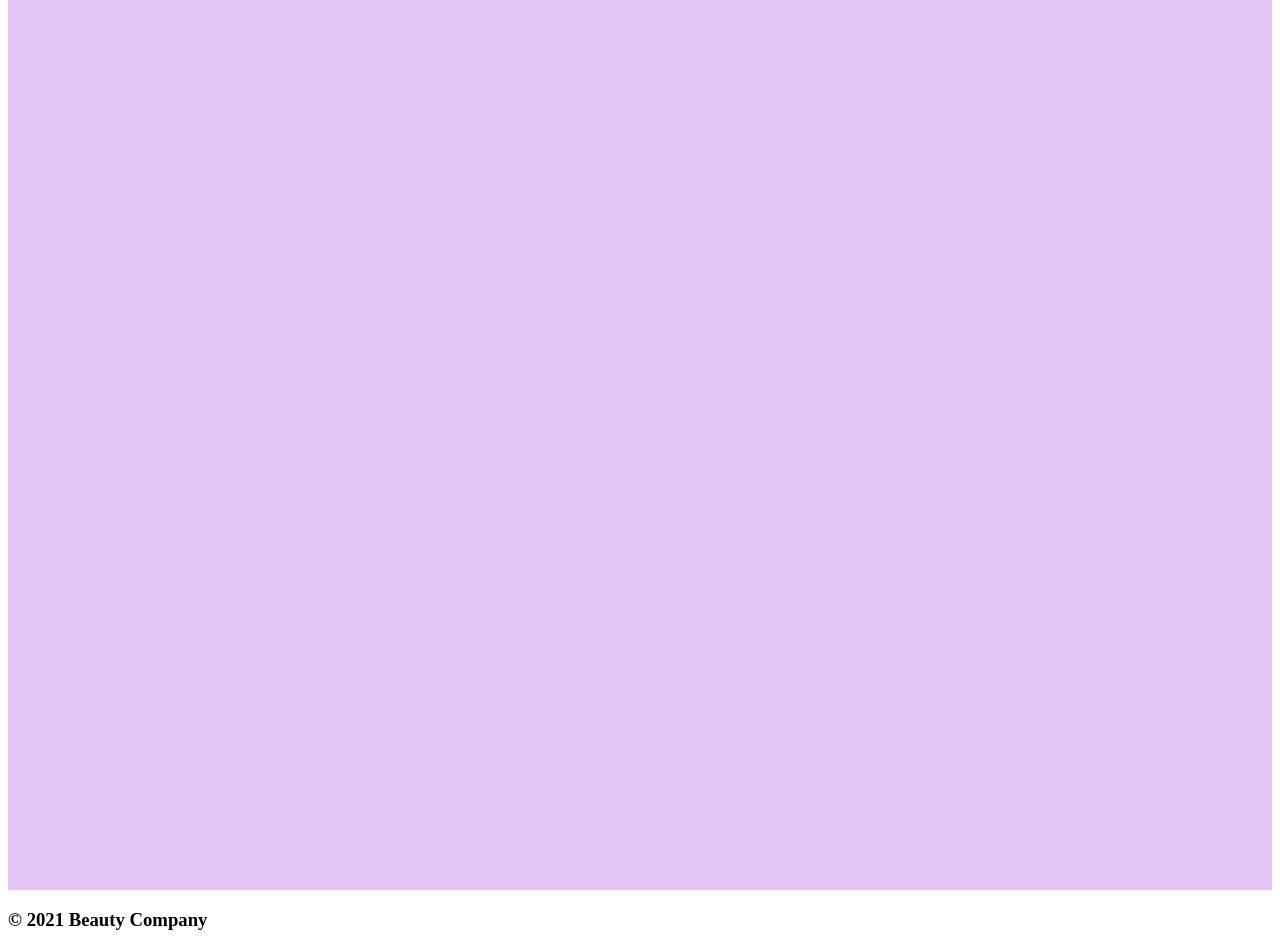
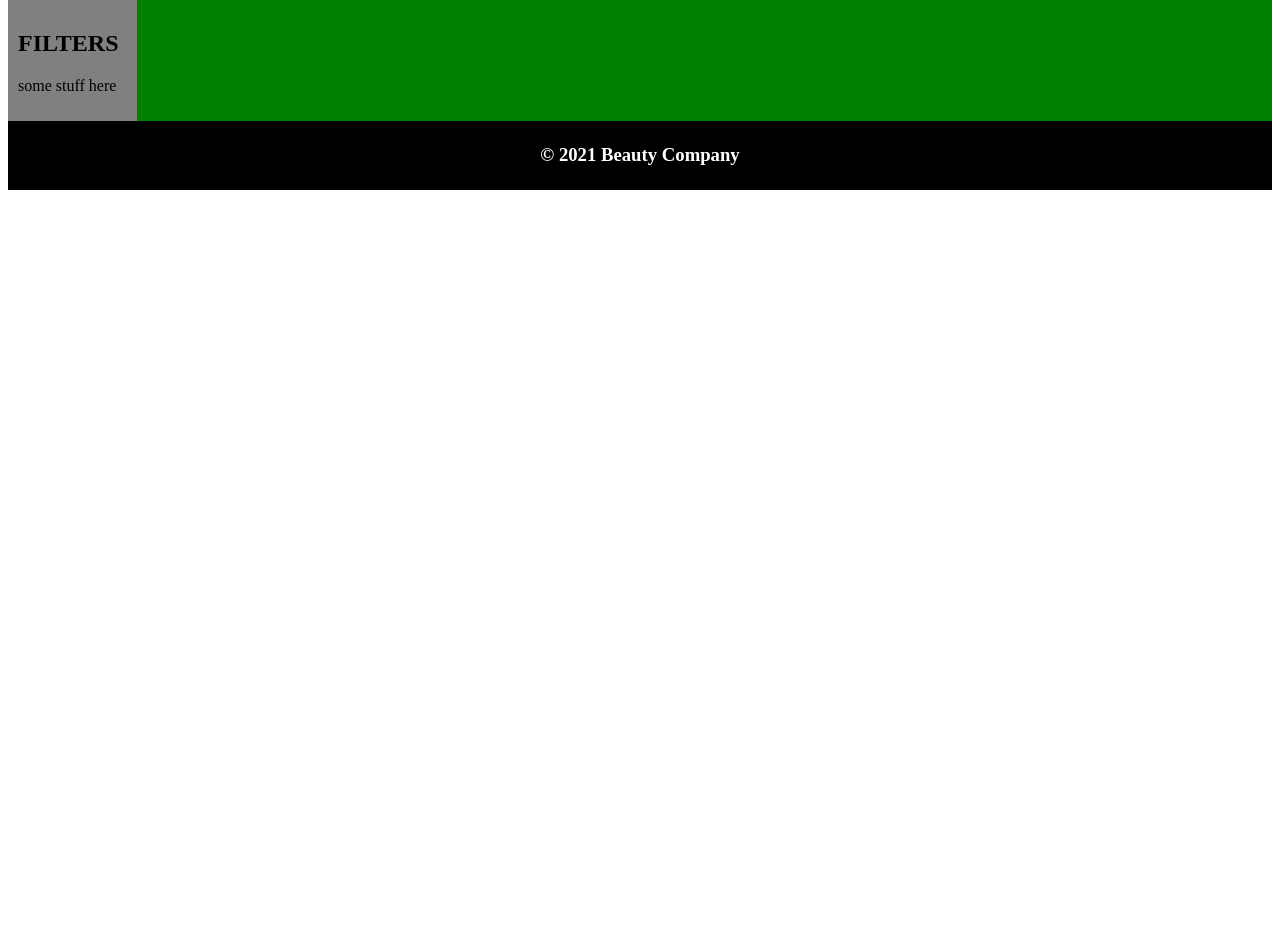
Before and after one commit to DamienLng/Beauty-Website-, a Flask app: page / in a window 1280 px wide. Shown: the part 126-1075 px from the top of the page. After the commit the page ends 316 px from the top, so only its background shows below. Run offline with Flask 2, Linux system fonts and the light colour scheme; data that the repository does not hold is empty.

Commit message:
Successfully displayed database images onto homepage, however not in a 3x3 grid layout yet

```diff
--- a/static/css/style.css
+++ b/static/css/style.css
@@ -66,7 +66,7 @@
 }
 
 /* Homepage All Products Grid Container Styling */
-.grid-container {
+/* .grid-container {
   display: grid;
   grid-template-rows: 270px 270px 270px;
   grid-template-columns: 280px 280px 280px;
@@ -84,5 +84,52 @@
 }
 
 img {
-  border-radius: 8px;
+  border-radius: 8px; */
+/* } */
+
+
+
+
+
+
+
+
+
+
+/* Homepage Styling  */
+main {
+  display: flex;
+  flex-direction: row;
+  background-color: green;
 }
+
+.filters {
+  float: left;
+  background-color: grey;
+  padding: 10px;
+  width: 250px;
+}
+
+.product_grid {
+  padding: 10px 5px 5px 20px;
+  display: grid;
+  grid-template-columns: repeat(3, 370px);
+}
+
+
+.product_item {
+  text-align: center;
+  font-weight: bold;
+}
+
+.product_item img {
+  max-width: 350px;
+}
+
+footer {
+  background-color: black;
+  color: white;
+  text-align: center;
+  padding-top: 5px;
+  padding-bottom: 5px;
+}
--- a/templates/home.html
+++ b/templates/home.html
@@ -1,8 +1,7 @@
 
 <!-- Homepage Content  -->
-{% extends 'layout.html' %}
-{% block content %}
 
+<!--
 <html>
 <body>
 <div class="grid-container">
@@ -10,12 +9,40 @@
   <img src="/static/images/product1.jpg" width="270" height="300">
   <img src="/static/images/product2.jpg" width="270" height="300">
   {% endfor %}
-</div>
+</div> -->
+
+
+
+{% extends 'layout.html' %}
+{% block content %}
+</body>
+</html>
+
+<main>
+
+  <div class="filters"><!-- left hand bar in grey -->
+    <h2>FILTERS</h2>
+    <p>some stuff here</p>
+  </div>
+
+  <div class="product_grid"> <!-- contains all products -->
+    <div class="product_item"> <!-- each product is in one of these -->
+      {% for Product in products %}
+      <img src= "{{ Product.image }}"><p class="small">First Item</p> <!-- Displaying images from beauty database -->
+      {% endfor %}
+    </div><!-- product_item -->
+  </div><!-- product_grid -->
+
+</main> <!-- main is a grid layout master container - see the css -->
 
 {% endblock %}
 
-</body>
-</html>
+
+
+
+
+
+
 
 
 
```
